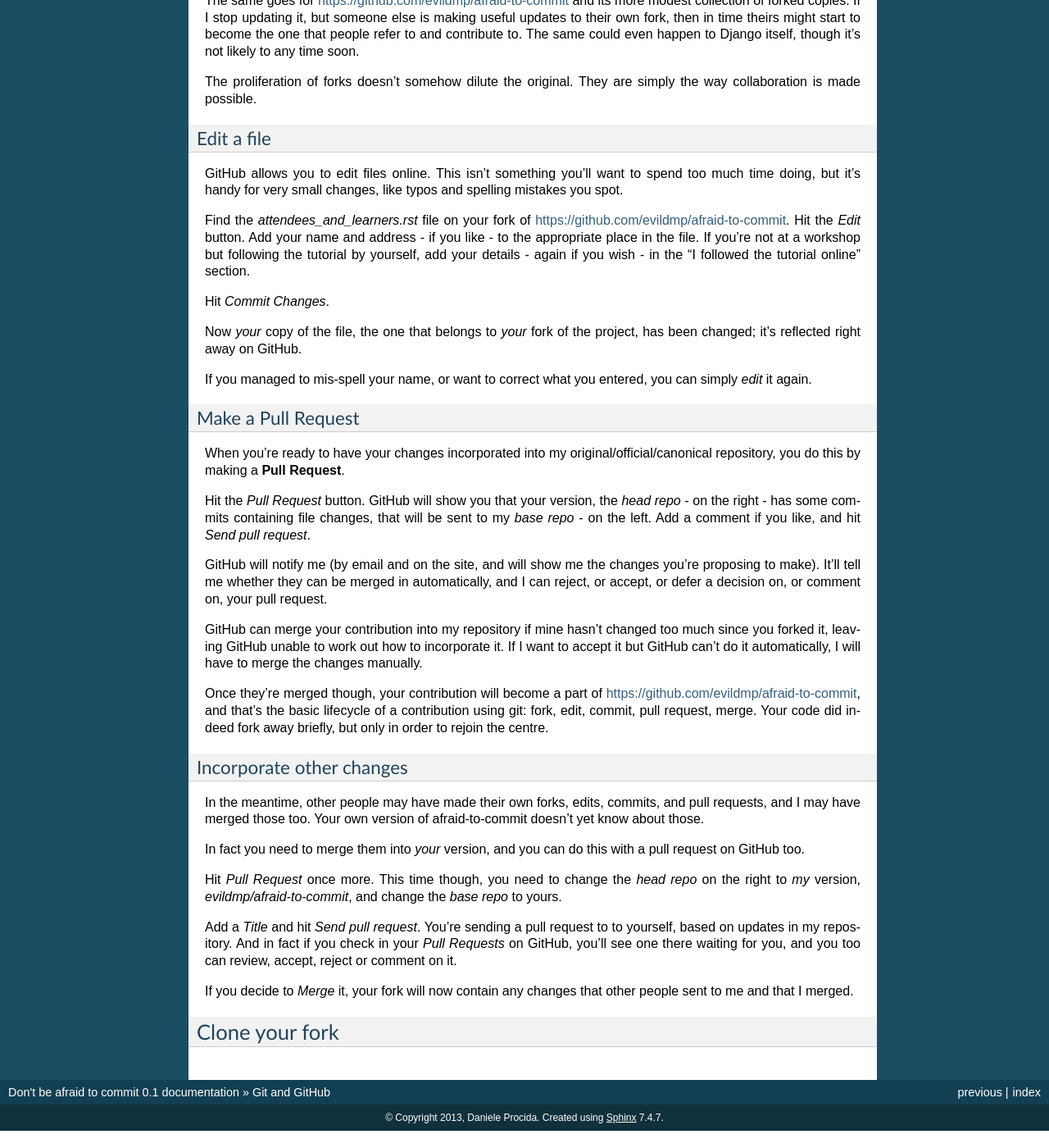
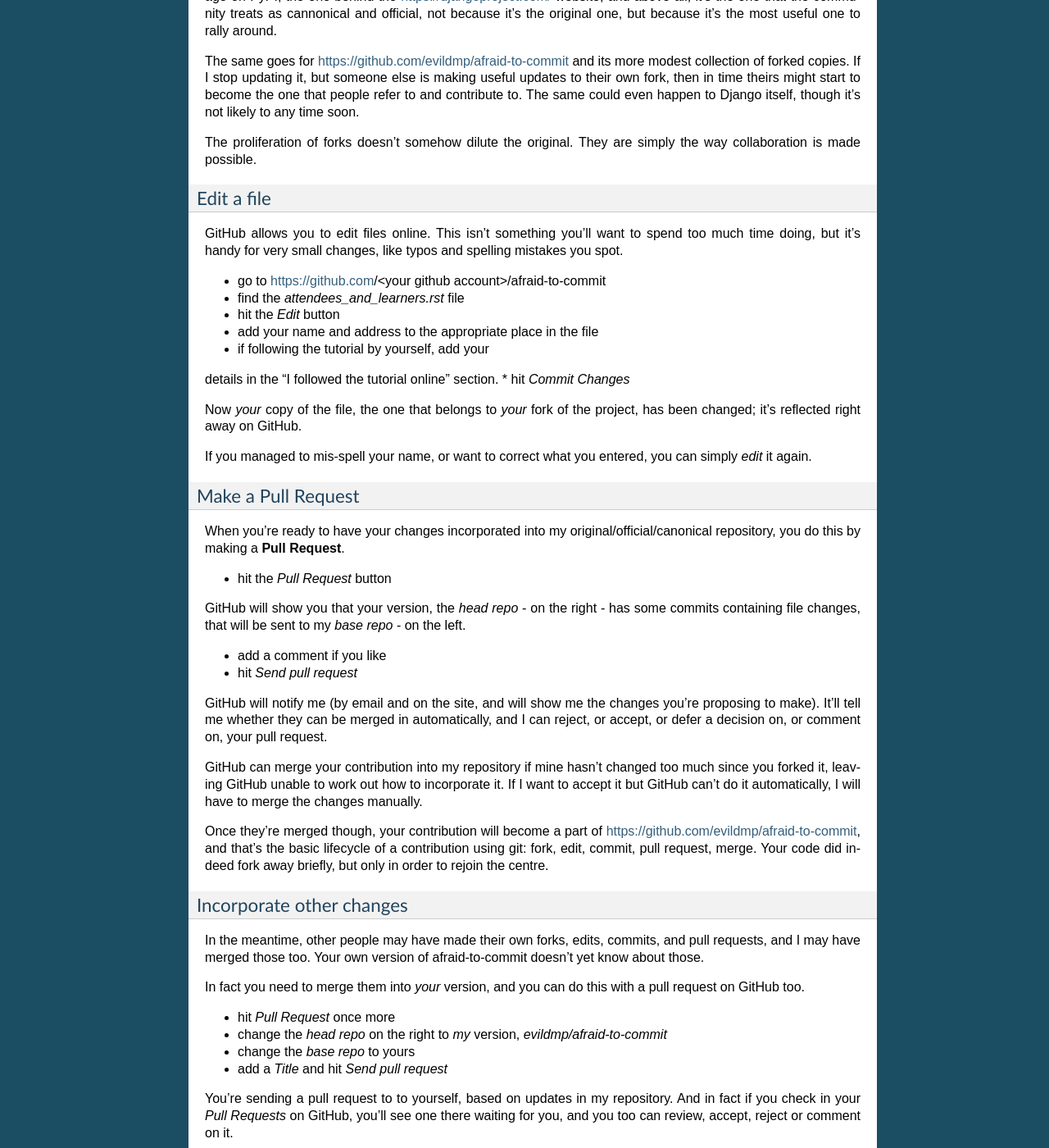
Before and after one commit to evildmp/afraid-to-commit, a Sphinx documentation site: the page built from docs/git.rst, in a window 1280 px wide and 1400 px high, scrolled down 1202 px. Shown: the whole window at 82% size. Built offline with Sphinx 7.4.7, drawn with Linux system fonts in a browser that asks for light colours; before the commit the page ends 2581 px from its top, so only the background shows below that; some of the changed text lies outside the part shown.

Commit message:
formatting

```diff
--- a/docs/git.rst
+++ b/docs/git.rst
@@ -20,6 +20,7 @@ so that's the last thing I will say on the subject.
 Install Git
 ===========
 
+::
 	apt-get install git
 
 http://git-scm.com/book/en/Getting-Started-Installing-Git
@@ -28,7 +29,9 @@ http://git-scm.com/book/en/Getting-Started-Installing-Git
 Set up a GitHub account
 =======================
 
-Sign up at http://github.com. It's free.
+* sign up at http://github.com.
+
+It's free.
 
 
 Some basic Git and GitHub operations
@@ -37,9 +40,11 @@ Some basic Git and GitHub operations
 Forking
 -------
 
-Visit https://github.com/evildmp/afraid-to-commit/. You can do various things there, including browsing through all the code and files.
+* visit https://github.com/evildmp/afraid-to-commit/
 
-Hit the `Fork` button.
+You can do various things there, including browsing through all the code and files.
+
+* hit the `Fork` button
 
 A few moments later, you'll have your own copy, on GitHub, of everything in that repository, and from now on you'll do your work on your copy of it.
 
@@ -85,13 +90,13 @@ GitHub allows you to edit files online. This isn't something you'll want to
 spend too much time doing, but it's handy for very small changes, like typos
 and spelling mistakes you spot.
 
-Find the `attendees_and_learners.rst` file on your fork of
-https://github.com/evildmp/afraid-to-commit. Hit the `Edit` button. Add your
-name and address - if you like - to the appropriate place in the file. If
-you're not at a workshop but following the tutorial by yourself, add your
-details - again if you wish - in the "I followed the tutorial online" section.
-
-Hit `Commit Changes`.
+* go to https://github.com/<your github account>/afraid-to-commit
+* find the `attendees_and_learners.rst` file
+* hit the `Edit` button
+* add your name and address to the appropriate place in the file
+* if following the tutorial by yourself, add your
+details in the "I followed the tutorial online" section.
+* hit `Commit Changes`
 
 Now *your* copy of the file, the one that belongs to *your* fork of the
 project, has been changed; it's reflected right away on GitHub.
@@ -106,10 +111,14 @@ When you're ready to have your changes incorporated into my
 original/official/canonical repository, you do this by making a **Pull
 Request**.
 
-Hit the `Pull Request` button. GitHub will show you that your version, the
+* hit the `Pull Request` button
+
+GitHub will show you that your version, the
 `head repo` - on the right - has some commits containing file changes, that
-will be sent to my `base repo` - on the left. Add a comment if you like, and
-hit `Send pull request`.
+will be sent to my `base repo` - on the left.
+
+* add a comment if you like
+* hit `Send pull request`
 
 GitHub will notify me (by email and on the site, and will show me the changes
 you're proposing to make). It'll tell me whether they can be merged in
@@ -129,15 +138,26 @@ did indeed fork away briefly, but only in order to rejoin the centre.
 Incorporate other changes
 -------------------------
 
-In the meantime, other people may have made their own forks, edits, commits, and pull requests, and I may have merged those too. Your own version of afraid-to-commit doesn't yet know about those.
+In the meantime, other people may have made their own forks, edits, commits,
+and pull requests, and I may have merged those too. Your own version of
+afraid-to-commit doesn't yet know about those.
 
-In fact you need to merge them into *your* version, and you can do this with a pull request on GitHub too.
+In fact you need to merge them into *your* version, and you can do this with a
+pull request on GitHub too.
 
-Hit `Pull Request` once more. This time though, you need to change the `head repo` on the right to *my* version, `evildmp/afraid-to-commit`, and change the `base repo` to yours.
+* hit `Pull Request` once more
+* change the `head repo` on the right to *my* version,
+  `evildmp/afraid-to-commit`
+* change the `base repo` to yours
+* add a `Title` and hit `Send pull request`
 
-Add a `Title` and hit `Send pull request`. You're sending a pull request to to yourself, based on updates in my repository. And in fact if you check in your `Pull Requests` on GitHub, you'll see one there waiting for you, and you too can review, accept, reject or comment on it.
+You're sending a pull request to to yourself, based on updates in my
+repository. And in fact if you check in your `Pull Requests` on GitHub, you'll
+see one there waiting for you, and you too can review, accept, reject or
+comment on it.
 
-If you decide to `Merge` it, your fork will now contain any changes that other people sent to me and that I merged.
+If you decide to `Merge` it, your fork will now contain any changes that other
+people sent to me and that I merged.
 
 Clone your fork
 ===============
```
Also changed, not shown: docs/virtualenv.rst (+12 -12 lines).
